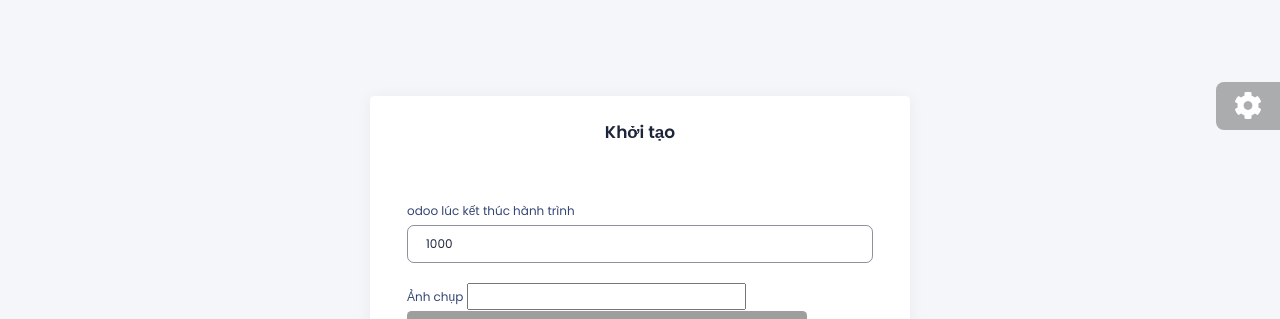
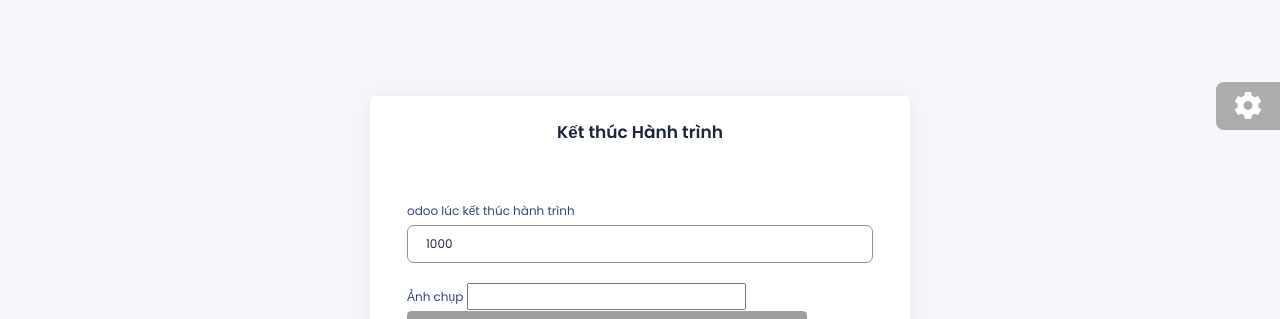
Before and after one commit to ducanhvna/vantai-gateway, a Django app: page /vantai/ketthuchanhtrinh/1/ in a window 1280 px wide. Shown: the part 48-367 px from the top of the page. Run offline with Django 3.2, Linux system fonts and the light colour scheme; tables that the repository leaves empty hold one stand-in row (values such as "Sample post"); some libraries are stand-ins or nearby versions; grey boxes are pictures that could not be loaded.

Commit message:
Update ketthuchanhtrinh.html

```diff
--- a/apps/templates/vantai/ketthuchanhtrinh.html
+++ b/apps/templates/vantai/ketthuchanhtrinh.html
@@ -15,7 +15,7 @@
                     <div class="card">
                         <div class="card-header text-center py-4">
                             <h4 class="title">
-                                Khởi tạo
+                                Kết thúc Hành trình
                             </h4>
 
                         </div>
```
